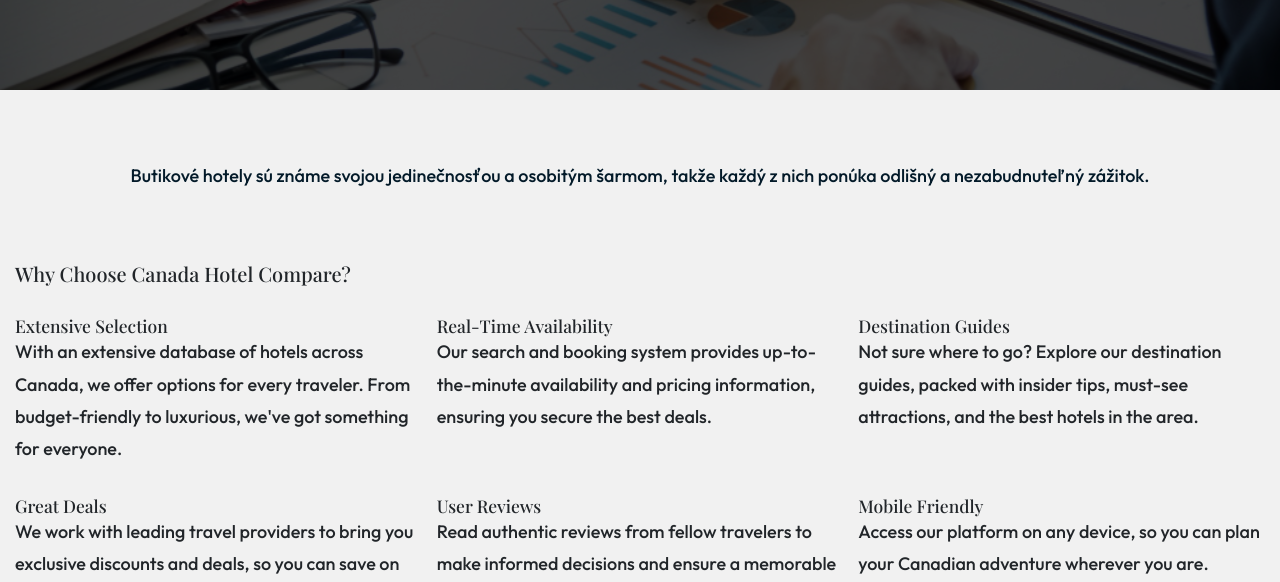
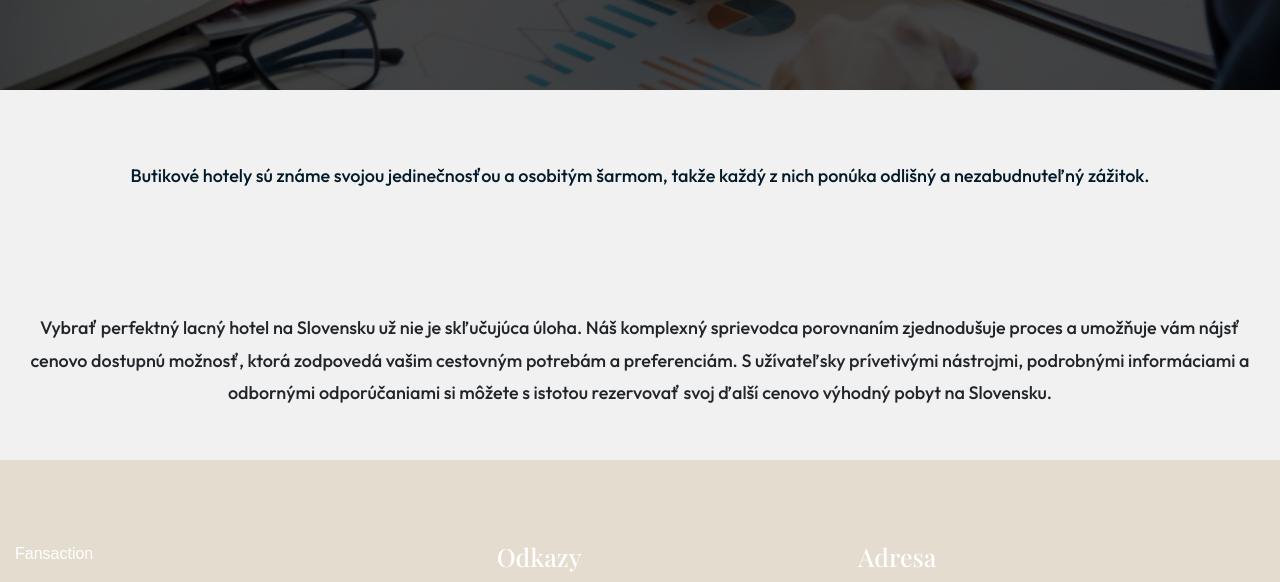
Before and after one commit to frontenddev344/Prvyjzapas, a plain HTML site: page boutique.html in a window 1280 px wide. Shown: the part 469-1051 px from the top of the page. Drawn offline with nearby package versions, Linux system fonts and the light colour scheme; a web font is replaced by a local one.

Commit message:
ddddddddd

```diff
--- a/boutique.html
+++ b/boutique.html
@@ -59,89 +59,7 @@
    </div>
   </section>
 
-  <section class="compare">
-    <div class="container">
-      <div class="row">
-        <div class="col-sm-12 col-md-12">
-          <div class="heading">
-            <h2>Why Choose Canada Hotel Compare? </h2>
-          </div>
-        </div>
-         <div class="col-sm-12 col-md-6 col-lg-4 outer">
-           <div class="box">
-             <figure>
-              <img src="img/rear-view.jpg" alt="" class="img-fluid">
-             </figure>
-             <div class="content-box">
-               <h3>Extensive Selection</h3>
-               <p>With an extensive database of hotels across Canada, we offer options for every traveler. From budget-friendly to luxurious, we've got something for everyone.
-              </p>
-             </div>
-           </div>
-         </div>
-         <div class="col-sm-12 col-md-6 col-lg-4 outer">
-          <div class="box">
-            <figure>
-             <img src="img/real-time.jpg" alt="" class="img-fluid">
-            </figure>
-            <div class="content-box">
-              <h3>Real-Time Availability</h3>
-              <p>Our search and booking system provides up-to-the-minute availability and pricing information, ensuring you secure the best deals.
-              </p>
-            </div>
-          </div>
-        </div>
-        <div class="col-sm-12 col-md-6 col-lg-4 outer">
-          <div class="box">
-            <figure>
-             <img src="img/destination.jpg" alt="" class="img-fluid">
-            </figure>
-            <div class="content-box">
-              <h3>Destination Guides</h3>
-              <p>Not sure where to go? Explore our destination guides, packed with insider tips, must-see attractions, and the best hotels in the area.
-             </p>
-            </div>
-          </div>
-        </div>
-        <div class="col-sm-12 col-md-6 col-lg-4 outer">
-          <div class="box">
-            <figure>
-             <img src="img/deal.jpg" alt="" class="img-fluid">
-            </figure>
-            <div class="content-box">
-              <h3>Great Deals</h3>
-              <p>We work with leading travel providers to bring you exclusive discounts and deals, so you can save on your next trip.
-             </p>
-            </div>
-          </div>
-        </div>
-        <div class="col-sm-12 col-md-6 col-lg-4 outer">
-          <div class="box">
-            <figure>
-             <img src="img/review.jpg" alt="" class="img-fluid">
-            </figure>
-            <div class="content-box">
-              <h3>User Reviews</h3>
-              <p>Read authentic reviews from fellow travelers to make informed decisions and ensure a memorable stay.
-             </p>
-            </div>
-          </div>
-        </div>
-        <div class="col-sm-12 col-md-6 col-lg-4 outer">
-          <div class="box">
-            <figure>
-             <img src="img/mobile.jpg" alt="" class="img-fluid">
-            </figure>
-            <div class="content-box">
-              <h3>Mobile Friendly</h3>
-              <p>Access our platform on any device, so you can plan your Canadian adventure wherever you are.
-             </p>
-            </div>
-          </div>
-        </div>
-      </div>
-    </div>
-  </section>
+
 
 
 
```
Also changed, not shown: scss/_reset.scss (line endings or trailing spaces).
